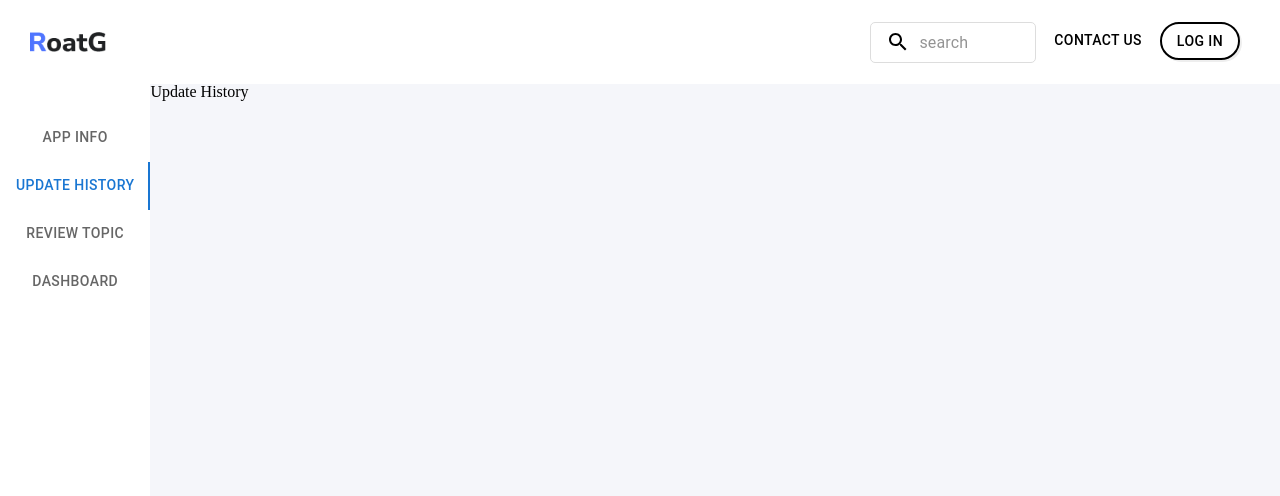
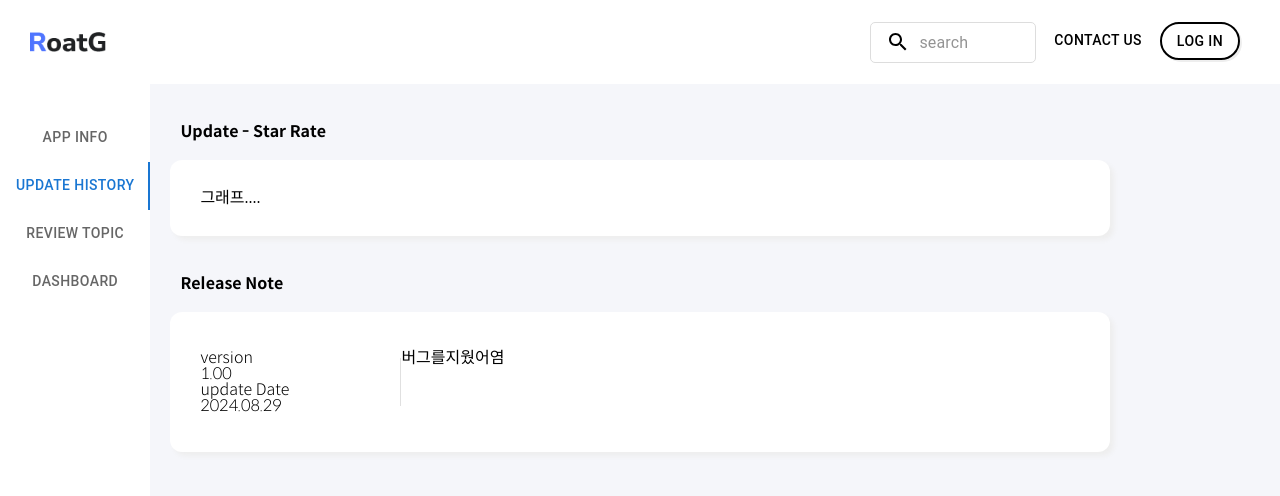
Before and after one commit to YIMSEBIN/RoatG_frontend, a React (Vite) app: page /topic in a window 1280 px wide. Both pictures are taken after a click on the tab "UPDATE HISTORY". Shown: the top 496 px of the page. Built offline with nearby package versions, Linux system fonts and the light colour scheme.

Commit message:
feat: UpdateHistory 페이지 그래프 제외 구현

```diff
--- a/src/components/layout/Sidemenu/Sidemenu.tsx
+++ b/src/components/layout/Sidemenu/Sidemenu.tsx
@@ -2,8 +2,11 @@ import * as React from "react";
 import Tabs from "@mui/material/Tabs";
 import Tab from "@mui/material/Tab";
 import styled from "@emotion/styled";
+import { AppInfoPage } from "@src/page/AppDetail/AppInfo/AppInfoPage";
+import { UpdateHistoryPage } from "@src/page/AppDetail/UpdateHistory/UpdateHistoryPage";
+import { TopicPage } from "@src/page/AppDetail/Topic/TopicPage";
 
-export default function Sidemenu({ children, ...rest }: { children?: React.ReactNode }) {
+export default function Sidemenu({ ...rest }) {
   const [value, setValue] = React.useState(0);
 
   const handleChange = (event: React.SyntheticEvent, newValue: number) => {
@@ -19,13 +22,13 @@ export default function Sidemenu({ children, ...rest }: { children?: React.React
         <Tab label="Dashboard" {...a11yProps(3)} />
       </SideTaps>
       <TabPanel value={value} index={0}>
-        {children}
+        <AppInfoPage />
       </TabPanel>
       <TabPanel value={value} index={1}>
-        Update History
+        <UpdateHistoryPage />
       </TabPanel>
       <TabPanel value={value} index={2}>
-        Review Topic
+        <TopicPage />
       </TabPanel>
       <TabPanel value={value} index={3}>
         Dashboard
--- /dev/null
+++ b/src/page/AppDetail/UpdateHistory/GraphCard.tsx
@@ -0,0 +1,9 @@
+import Card from "@src/components/common/Card/Card";
+
+export default function GraphCard() {
+  return (
+    <Card style={{ display: "flex", margin: "20px 20px", padding: "30px 30px", minWidth: "880px" }}>
+      <>그래프....</>
+    </Card>
+  );
+}
--- /dev/null
+++ b/src/page/AppDetail/UpdateHistory/UpdateCard.tsx
@@ -0,0 +1,12 @@
+import Card from "@src/components/common/Card/Card";
+import UpdateContent from "./UpdateContent";
+
+export default function UpdateCard() {
+  const updateDataList = [{ updateDate: "2024.08.29", version: "1.00", content: "버그를지웠어염" }];
+
+  return (
+    <Card style={{ margin: "20px 20px", padding: "30px 30px", minWidth: "880px" }}>
+      {updateDataList && <UpdateContent updateDataList={updateDataList} />}
+    </Card>
+  );
+}
--- /dev/null
+++ b/src/page/AppDetail/UpdateHistory/UpdateContent.tsx
@@ -0,0 +1,57 @@
+import styled from "@emotion/styled";
+import { Divider, List } from "@mui/material";
+import Typo from "@src/components/common/Typo/Typo";
+
+export type UpdateDataProps = {
+  updateDate: string;
+  version: string;
+  content: string;
+};
+
+export type UpdateDataListProps = {
+  updateDataList: UpdateDataProps[];
+};
+
+export default function UpdateContent({ updateDataList }: UpdateDataListProps) {
+  return (
+    <List dense sx={{ width: "100%" }}>
+      {updateDataList.map((updateData) => {
+        return <Item updateData={updateData} />;
+      })}
+    </List>
+  );
+}
+
+type Props = {
+  updateData: UpdateDataProps;
+};
+
+function Item({ updateData }: Props) {
+  const { updateDate, version, content } = updateData;
+  return (
+    <ItemWrapper>
+      <SideWrapper>
+        <TextWrapper>
+          <Typo>version</Typo>
+          <Typo>{version}</Typo>
+        </TextWrapper>
+        <TextWrapper>
+          <Typo>update Date</Typo>
+          <Typo>{updateDate}</Typo>
+        </TextWrapper>
+      </SideWrapper>
+      <Divider orientation="vertical" variant="middle" flexItem />
+      <ContentWrapper>{content}</ContentWrapper>
+    </ItemWrapper>
+  );
+}
+
+const ItemWrapper = styled("div")(() => ({
+  display: "flex",
+  width: "100%",
+}));
+const SideWrapper = styled("div")(() => ({
+  width: "200px",
+}));
+const TextWrapper = styled("div")(() => ({}));
+const ContentWrapper = styled("div")(() => ({}));
--- a/src/page/AppDetail/UpdateHistory/UpdateHistoryPage.tsx
+++ b/src/page/AppDetail/UpdateHistory/UpdateHistoryPage.tsx
@@ -1,3 +1,18 @@
+import Typo from "@src/components/common/Typo/Typo";
+import GraphCard from "./GraphCard";
+import UpdateCard from "./UpdateCard";
+
 export const UpdateHistoryPage = () => {
-  return <></>;
+  return (
+    <div>
+      <Typo bold style={{ margin: "40px 0 0 30px" }}>
+        Update - Star Rate
+      </Typo>
+      <GraphCard />
+      <Typo bold style={{ margin: "40px 0 0 30px" }}>
+        Release Note
+      </Typo>
+      <UpdateCard />
+    </div>
+  );
 };
```
